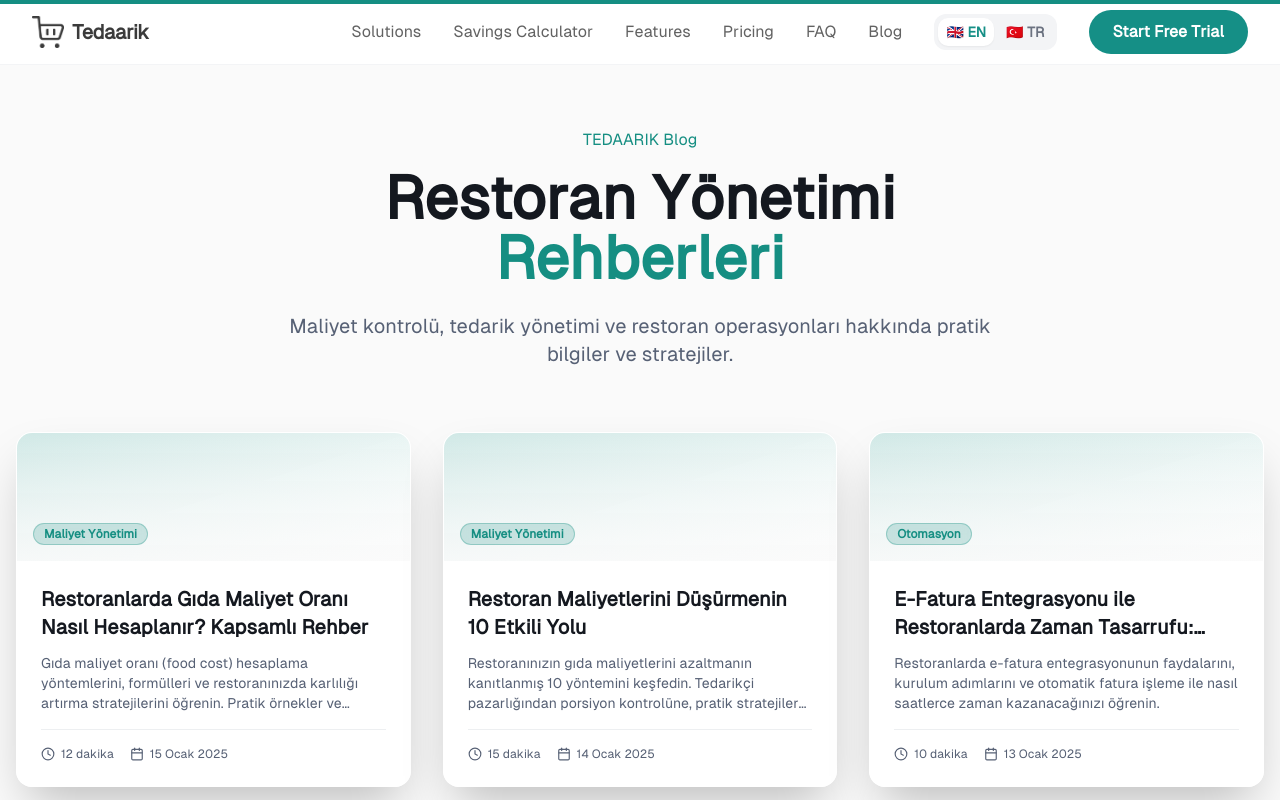
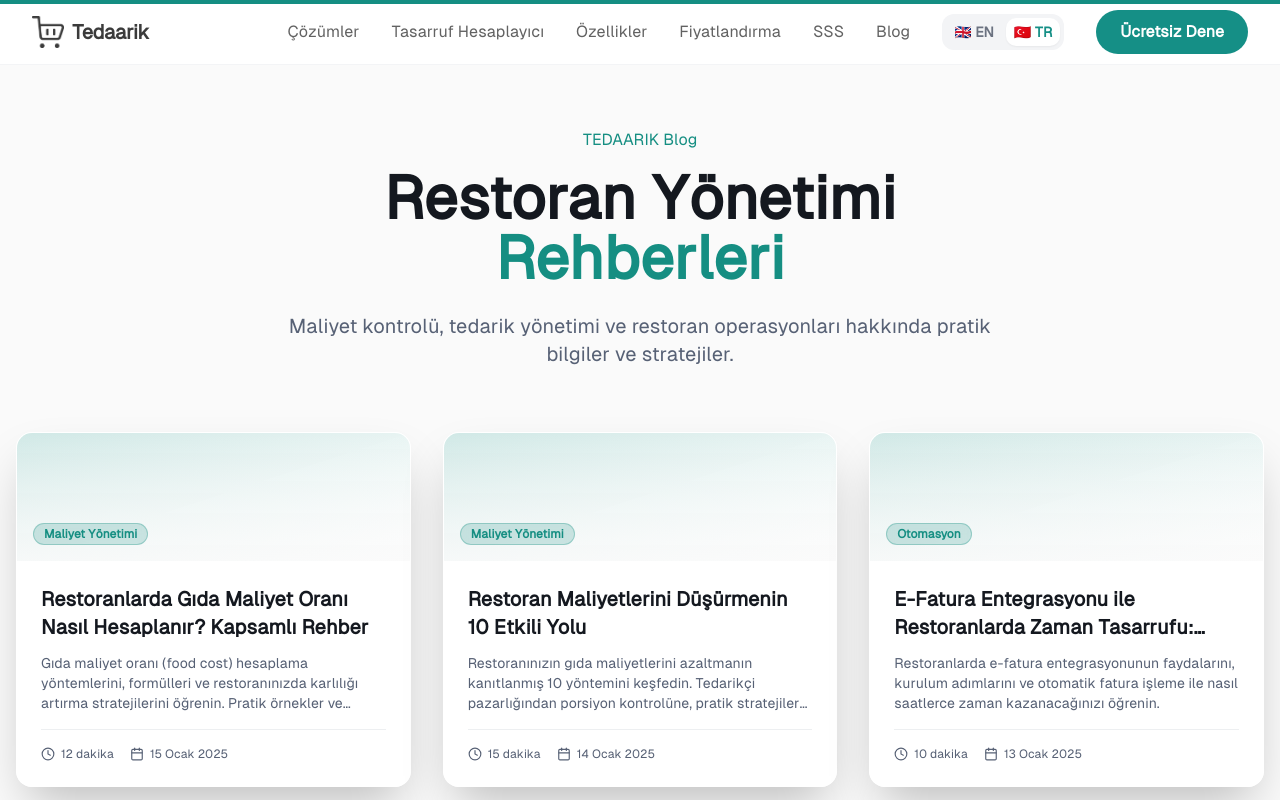
Before and after one commit to eturan/tedaarik-landing, a React (Vite) app: page /blog in a window 1280 px wide. Shown: the top 800 px of the page. Built offline with nearby package versions, Linux system fonts and the light colour scheme.

Commit message:
fix: Change default language from English to Turkish in LanguageContext
- Updated the initial state of the language in LanguageProvider to 'tr' for Turkish support.

```diff
--- a/src/contexts/LanguageContext.tsx
+++ b/src/contexts/LanguageContext.tsx
@@ -10,7 +10,7 @@ interface LanguageContextType {
 const LanguageContext = createContext<LanguageContextType | undefined>(undefined);
 
 export function LanguageProvider({ children }: { children: ReactNode }) {
-  const [language, setLanguage] = useState<Language>('en');
+  const [language, setLanguage] = useState<Language>('tr');
 
   useEffect(() => {
     document.documentElement.lang = language;
```
